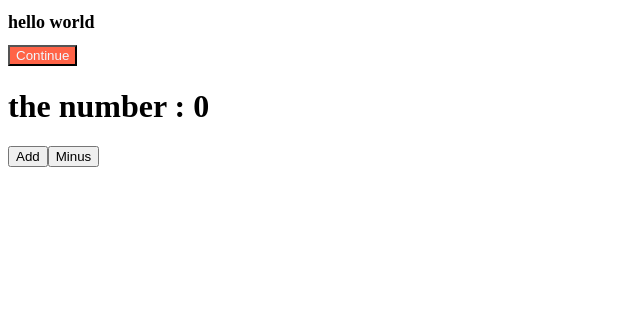
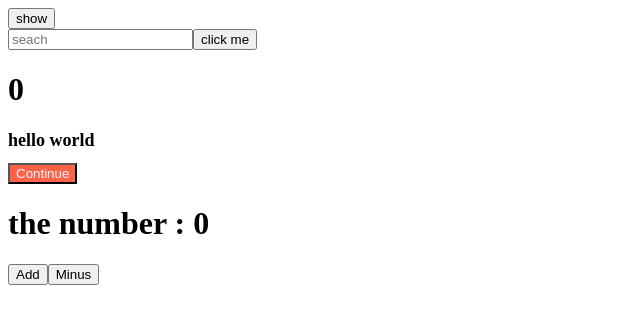
Before and after one commit to AiharaAkira/movie_app_2021, a React (Create React App) app: page / in a window 1280 px wide. Shown: the top 324 px of the page, without its empty margins (0-640 px from the left). Built offline with nearby package versions, Linux system fonts and the light colour scheme.

Commit message:
lecture
2021 12 11

```diff
--- a/src/App.js
+++ b/src/App.js
@@ -2,10 +2,15 @@ import React from "react";
 import PropTypes from "prop-types";
 import Button from "./Button";
 import styles from "./App.module.css";
+import App2 from "./App2"
+import App3 from "./App3"
+
 
 
 
 class App extends React.Component{
+
+
 
   state = {
 
@@ -24,6 +29,8 @@ class App extends React.Component{
     return (
 
       <div>
+        <App3 />
+        <App2 />
         <h1 className={styles.title}>hello world</h1>
         <Button text="Continue" />
       <h1>the number :  {this.state.count}</h1>
--- /dev/null
+++ b/src/App2.js
@@ -0,0 +1,47 @@
+
+import { useState, useEffect } from "react";
+
+function App2() {
+    const [counter, setValue] = useState(0);
+    const [keyword, setKeyword] = useState("");
+    const onClick = () => setValue((prev) => prev + 1);
+    const onChange = (event) => setKeyword(event.target.value);
+    console.log("i run all the time");
+
+    useEffect(() => {
+
+        console.log("IrunOnlyOnce");
+    }, []);
+
+    useEffect(() => {
+
+            console.log("Irun keyword Changes");
+
+    }, [keyword]);
+
+    useEffect(() => {
+
+        console.log("Irun counter Changes");
+
+    }, [counter]);
+
+    useEffect(() => {
+
+        console.log("Irun counter&keyword Changes");
+
+    }, [counter, keyword]);
+
+    return (
+
+        <div>
+            <input value={keyword}
+                onChange={onChange}
+                type="text"
+                placeholder="seach" />
+            <button onClick={onClick}>click me</button>
+            <h1>{counter}</h1>
+        </div>
+    )
+}
+
+export default App2;
--- /dev/null
+++ b/src/App3.js
@@ -0,0 +1,33 @@
+import ReactDOM from "react-dom";
+import React from "react";
+import { useState, useEffect } from "react";
+
+
+function Hello(){
+
+    useEffect(function(){
+        console.log("create :)");
+        return function(){
+            console.log("destroyed :(");
+        }
+    }, []);
+
+
+    return <h1>hello</h1>;
+}
+
+function App3() {
+   const [showing, setShowing] = useState(false);
+
+   const onClick = () => setShowing((prev) => !prev);
+    return (
+
+
+        <div>
+            {showing ? <Hello /> : null}
+            <button onClick={onClick}>{showing ? "hide" : "show"}</button>
+        </div>
+    )
+}
+
+export default App3;
```
